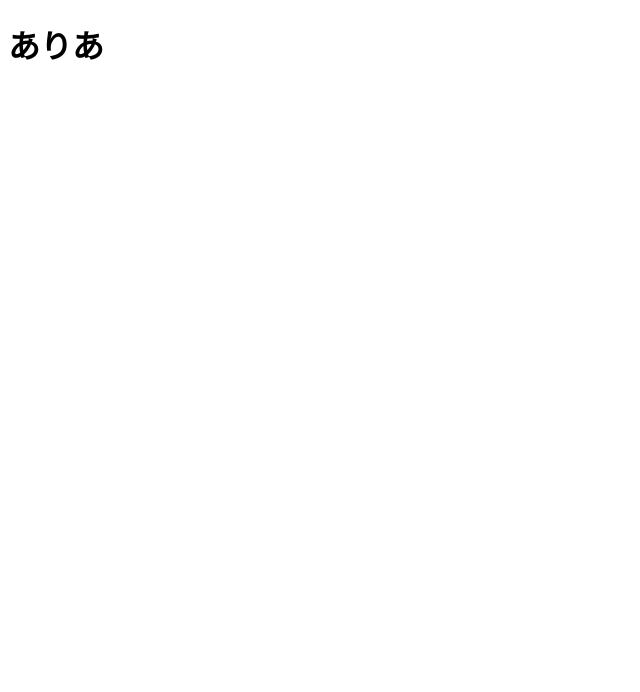
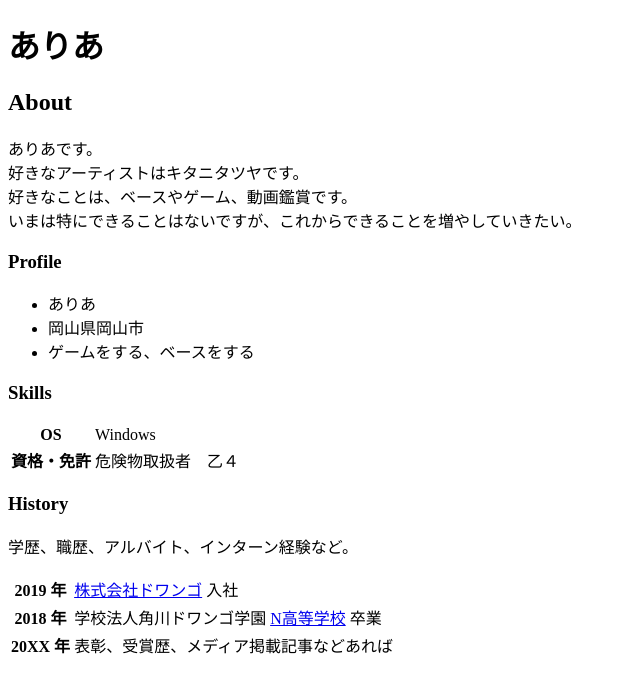
Before and after one commit to 257zs00256-pixel/257zs00256.github.io, a plain HTML site: page index.html in a window 1280 px wide. Shown: the whole page, without its empty margins (0-640 px from the left). Drawn offline with Linux system fonts and the light colour scheme.

Commit message:
Update index.html

```diff
--- a/index.html
+++ b/index.html
@@ -9,3 +9,47 @@
     <h1>ありあ</h1>
   </body>
 </html>
+
+    <h2>About</h2>
+    <p>
+      ありあです。<br>
+      好きなアーティストはキタニタツヤです。<br>
+      好きなことは、ベースやゲーム、動画鑑賞です。<br>
+      いまは特にできることはないですが、これからできることを増やしていきたい。
+    </p>
+
+    <h3>Profile</h3>
+    <ul>
+      <li> ありあ </li>
+      <li> 岡山県岡山市 </li>
+      <li>ゲームをする、ベースをする</li>
+    </ul>
+
+    <h3>Skills</h3>
+    <table>
+      <tr>
+        <th>OS</th>
+        <td>Windows</td>
+      </tr>
+      <tr>
+        <th>資格・免許</th>
+        <td>危険物取扱者　乙４　</td>
+      </tr>
+    </table>
+
+    <h3>History</h3>
+    <p>学歴、職歴、アルバイト、インターン経験など。</p>
+    <table>
+      <tr>
+        <th>2019 年</th>
+        <td><a href="https://dwango.co.jp/">株式会社ドワンゴ</a> 入社</td>
+      </tr>
+      <tr>
+        <th>2018 年</th>
+        <td>学校法人角川ドワンゴ学園 <a href="https://nnn.ed.jp/">N高等学校</a> 卒業</td>
+      </tr>
+      <tr>
+        <th>20XX 年</th>
+        <td>表彰、受賞歴、メディア掲載記事などあれば</td>
+      </tr>
+    </table>
```
